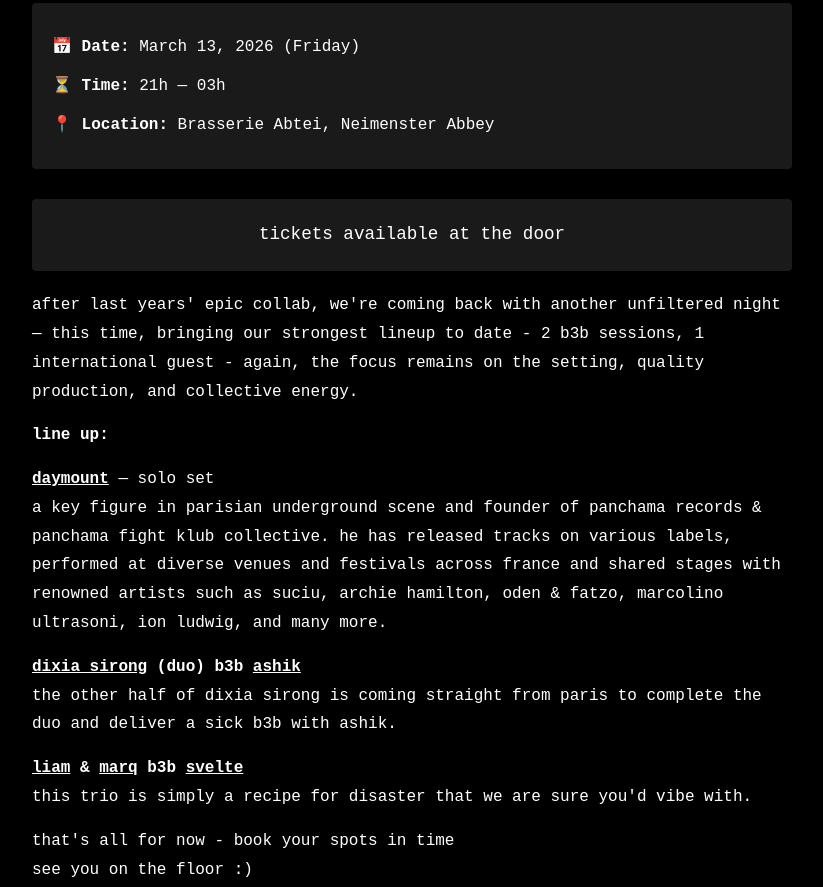
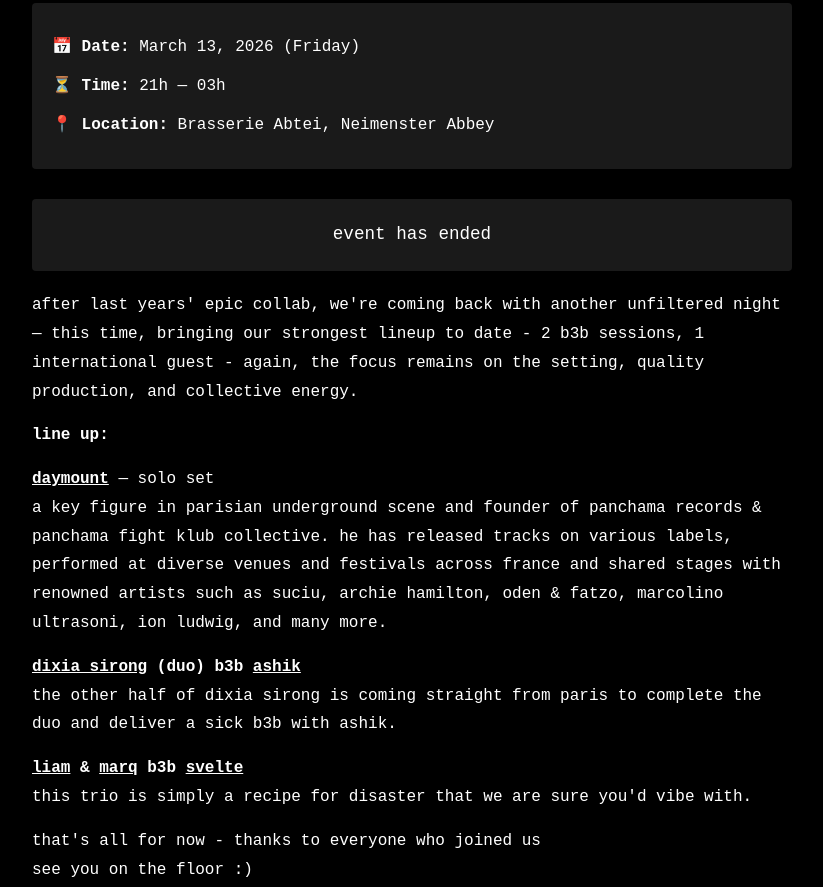
Before and after one commit to shameekvats/low-key, a website: page event-journey-13032026.html in a window 1280 px wide. Shown: the part 897-1784 px from the top of the page, without its empty margins (228-1051 px from the left). Drawn offline with Linux system fonts and the light colour scheme.

Commit message:
Mark event as ended and thank attendees
Update event-journey-13032026.html copy to reflect the event has finished. Replaced the ticket message ('tickets available at the door' -> 'event has ended') and updated the closing line to thank attendees ('book your spots in time' -> 'thanks to everyone who joined us').

```diff
--- a/event-journey-13032026.html
+++ b/event-journey-13032026.html
@@ -171,7 +171,7 @@
                 </div>
 
                 <div class="ticket-selection">
-                    <p style="text-align: center; font-size: 1.1rem; margin-bottom: 0; font-weight: 500; text-transform: lowercase;">tickets available at the door</p>
+                    <p style="text-align: center; font-size: 1.1rem; margin-bottom: 0; font-weight: 500; text-transform: lowercase;">event has ended</p>
                 </div>
 
                 <div class="event-description">
@@ -188,7 +188,7 @@
                     <p><strong><a href="https://www.instagram.com/li___________am/" target="_blank" style="color: inherit; text-decoration: underline;">liam</a> & <a href="https://www.instagram.com/marcokluzer/" target="_blank" style="color: inherit; text-decoration: underline;">marq</a> b3b <a href="https://www.instagram.com/svelte_ofc/" target="_blank" style="color: inherit; text-decoration: underline;">svelte</a></strong><br>
                     this trio is simply a recipe for disaster that we are sure you'd vibe with.</p>
 
-                    <p>that's all for now - book your spots in time<br>
+                    <p>that's all for now - thanks to everyone who joined us<br>
                     see you on the floor :)</p>
                 </div>
             </div>
```
